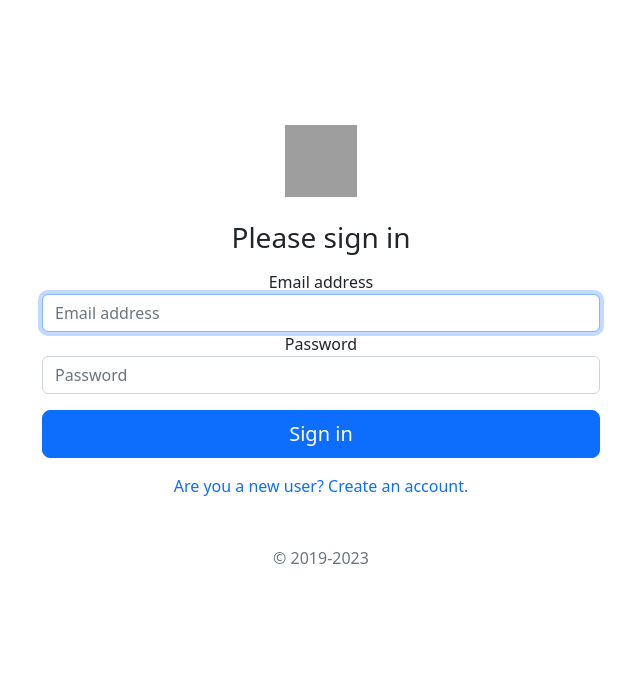
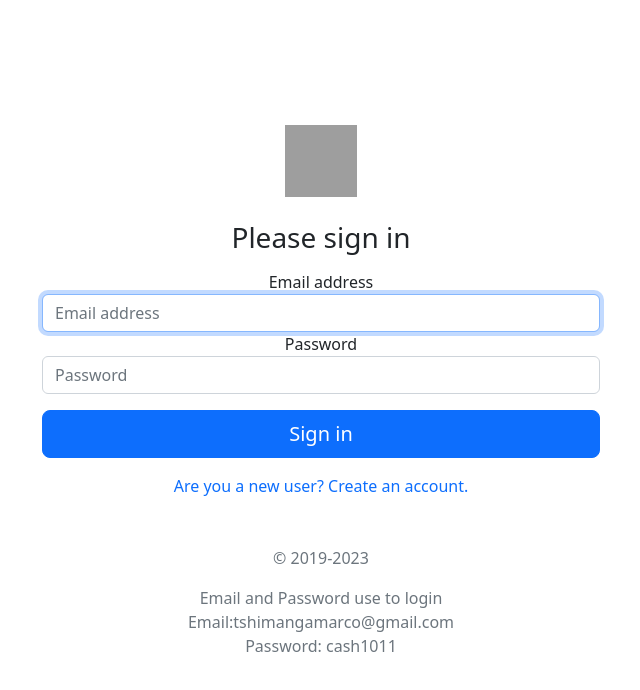
Before and after one commit to Marco0198/blue_bird-group, a Vue app: page /login in a window 1280 px wide. Shown: the top 690 px of the page, without its empty margins (319-959 px from the left). Built offline with nearby package versions, Linux system fonts and the light colour scheme; grey boxes are pictures that could not be loaded; the HTML template or start-up script is replaced by a standard one; what gotrue-js would draw is missing.

Commit message:
final touch

```diff
--- a/src/components/DataTable.vue
+++ b/src/components/DataTable.vue
@@ -16,8 +16,8 @@ const columns = [
 
 <template>
   <div class="container">
-
-
+    <!-- this link Doesn't work so i did find the source then i made a json file for that  -->
+    <!-- ajax="https://datatablesnetvue3ajax-uilk--3000.local-credentialless.webcontainer.io/data.json?_=1671710119886" -->
     <DataTable
       :columns="columns"
       ajax="/data.json"
--- a/src/store/modules/auth/actions.js
+++ b/src/store/modules/auth/actions.js
@@ -33,7 +33,6 @@ const attemptLogin = ({ commit, dispatch }, credentials) => {
 };
 
 const attemptConfirmation = ({ commit, dispatch }, credentials) => {
-  commit("TOGGLE_LOAD");
   return new Promise((resolve, reject) => {
     if (!credentials.token) {
       resolve();
@@ -54,7 +53,6 @@ const attemptConfirmation = ({ commit, dispatch }, credentials) => {
         resolve(response);
       })
       .catch(error => {
-        commit("TOGGLE_LOAD");
         reject(error);
         console.log(error);
       });
@@ -68,7 +66,6 @@ const attemptSignUp = ({ commit }, credentials) => {
       .signup(credentials.email, credentials.password)
       .then(response => {
         console.log("Confirmation email sent", response);
-        commit("TOGGLE_LOAD");
         resolve(response);
       })
       .catch(error => {
@@ -91,6 +88,7 @@ const attemptLogout = ({ commit }) => {
         commit("SET_CURRENT_USER", null);
       })
       .catch(error => {
+        commit("TOGGLE_LOAD");
         reject(error);
         console.log("Could not log out", error);
       });
--- a/src/views/LogIn.vue
+++ b/src/views/LogIn.vue
@@ -1,9 +1,7 @@
 <template>
   <div
-    class="text-center"
- >
+    class="text-center">
     <div class="container mt-5 justify-content-center d-flex">
-
       <template v-if="notifications.length > 0">
         <transition-group name="notification-list" tag="div"  appear>
           <notification
@@ -14,7 +12,6 @@
           ></notification>
         </transition-group>
       </template>
-
       <div class="container form-position justify-content-center d-flex position-fixed">
         <form @submit.prevent="login()" v-if="isLogin" class="form-signin w-50"  >
       <img class="mb-4" src="https://getbootstrap.com/docs/4.0/assets/brand/bootstrap-solid.svg" alt="" width="72" height="72">
@@ -29,6 +26,9 @@
         <span @click="toggleSignup">Create an account.</span>
       </p>
       <p class="mt-5 mb-3 text-muted">&copy; 2019-2023</p>
+        <span class="mt-5 mb-3 text-muted">Email and Password use to login</span><br>
+        <span class="mt-5 mb-3 text-muted">Email:tshimangamarco@gmail.com</span><br>
+        <span class="mt-5 mb-3 text-muted">Password: cash1011</span>
     </form>
 <form @submit.prevent="signup()" class="form-signin w-50" v-else>
       <img class="mb-4" src="https://getbootstrap.com/docs/4.0/assets/brand/bootstrap-solid.svg" alt="" width="72" height="72">
@@ -37,16 +37,17 @@
       <input type="email" v-model="loginCreds.email" id="inputEmail" class="form-control" placeholder="Email address" required autofocus>
       <label for="inputPassword"  class="sr-only">Password</label>
       <input type="password" v-model="loginCreds.password" id="inputPassword" class="form-control" placeholder="Password" required>
-      <button class=" w-100 mt-3 btn btn-lg btn-primary btn-block" :disabled="loading "  type="submit">Sign up</button>
+      <button class=" w-100 mt-3 btn btn-lg btn-primary btn-block"   type="submit">Sign up</button>
       <p class="text-primary mt-3">
           Already have a log in?
           <span @click="toggleSignup">Return to log in.</span>
         </p>
         <p class="mt-5 mb-3 text-muted">&copy; 2019-2023</p>
+        <span class="mt-5 mb-3 text-muted">Email and Password use to login</span><br>
+        <span class="mt-5 mb-3 text-muted">Email:tshimangamarco@gmail.com</span><br>
+        <span class="mt-5 mb-3 text-muted">Password: cash1011</span>
     </form>
-
       </div>
-
     </div>
   </div>
 </template>
```
